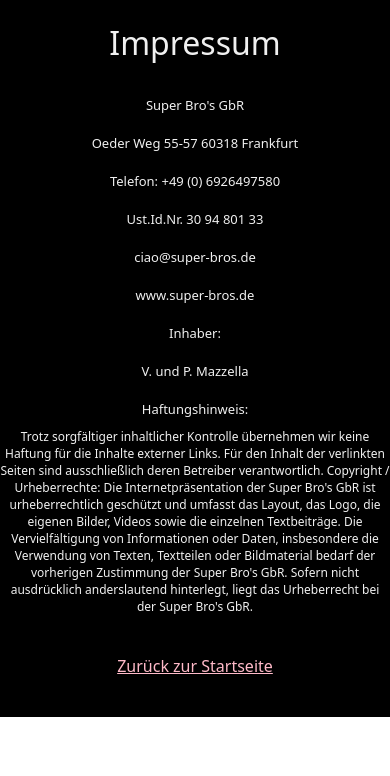
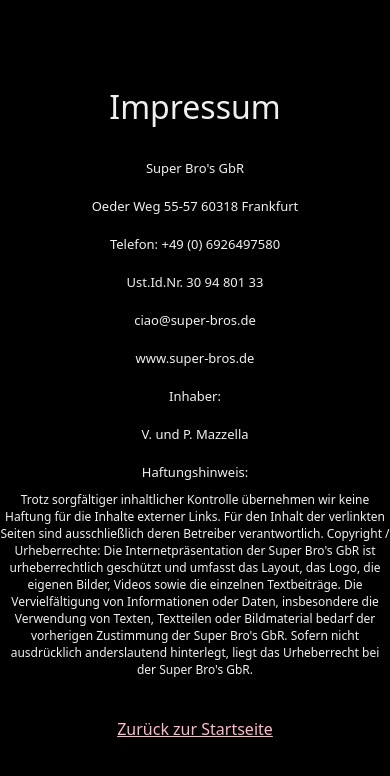
Before and after one commit to milojemarkovic65-wq/super-bros, a Vue app: page /impressum in a window 390 px wide. Shown: the top 776 px of the page. Built offline with nearby package versions, Linux system fonts and the light colour scheme; a web font is replaced by a local one.

Commit message:
page height fix

```diff
--- a/main.scss
+++ b/main.scss
@@ -3,6 +3,10 @@
   width: 100%;
   margin: 0;
   padding: 0;
+
+  @media screen and (max-width: 1024px) {
+    height: 100dvh;
+  }
 }
 
 h1, h2, h3, h4, h5, p, a, span {
--- a/src/pages/Impressum.vue
+++ b/src/pages/Impressum.vue
@@ -48,6 +48,7 @@
 
         @media screen and (max-width: 1024px) {
             max-width: none;
+            height: 100vh;
 
             p {
                 font-size: 13px;
```
